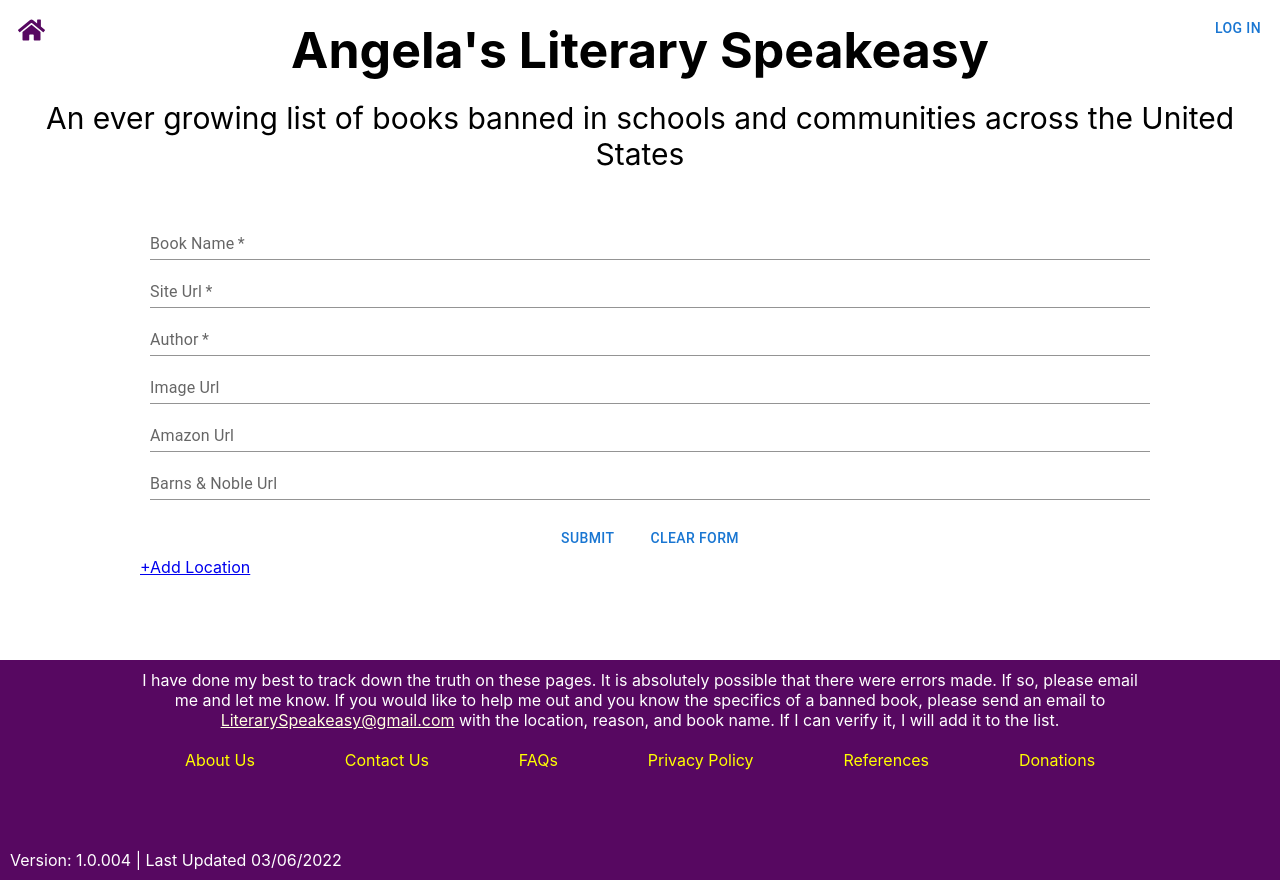
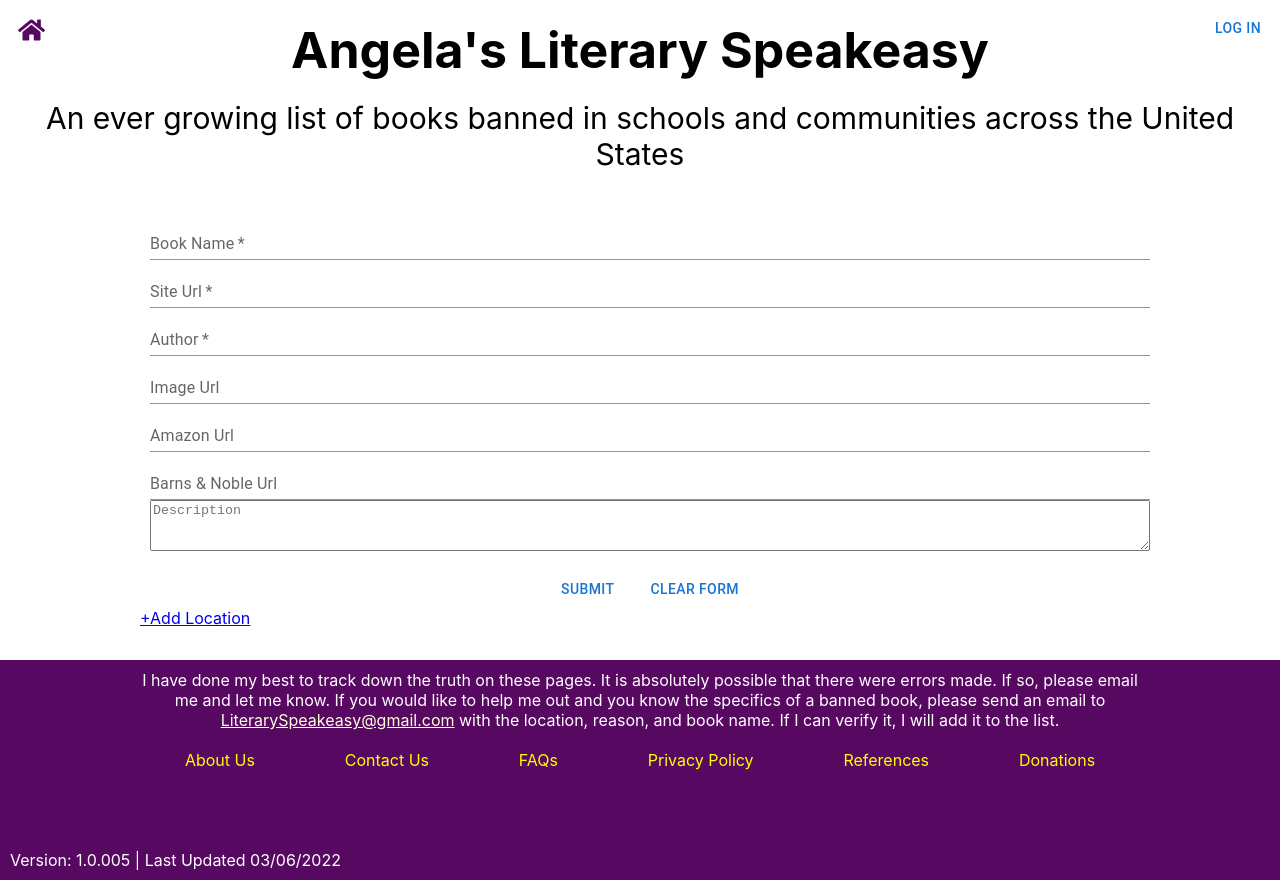
Before and after one commit to robertddobyns/AngelasLiterarySpeakeasy, a React (Create React App) app: page /addbook in a window 1280 px wide. Built offline with nearby package versions, Linux system fonts and the light colour scheme; the HTML template or start-up script is replaced by a standard one.

Commit message:
Added description in book creation

```diff
--- a/src/components/pages/addData/AddBook.js
+++ b/src/components/pages/addData/AddBook.js
@@ -1,5 +1,5 @@
 import React, {useContext, useState} from 'react';
-import {Button, styled, TextField} from '@mui/material';
+import {Button, styled, TextareaAutosize, TextField} from '@mui/material';
 import {UserContext} from "../../security/UserContext";
 import axios from "axios";
 import {Link} from "react-router-dom";
@@ -35,6 +35,7 @@ const AddBook = () => {
 	const [imageUrl, setImageUrl] = useState('');
 	const [amazon, setAmazon] = useState('');
 	const [bn, setBn] = useState('');
+	const [description, setDescription] = useState('')
 	const user = useContext(UserContext) || null;
 
 	const handleSubmit = (e) => {
@@ -46,7 +47,8 @@ const AddBook = () => {
 				author: author,
 				imageUrl: imageUrl,
 				amazon: amazon,
-				bn: bn
+				bn: bn,
+				description: description
 			}, {
 				headers: {
 					'Authorization': user.user
@@ -68,6 +70,7 @@ const AddBook = () => {
 		setAmazon('')
 		setBn('')
 		setImageUrl('')
+		setDescription('')
 	}
 
 
@@ -80,6 +83,7 @@ const AddBook = () => {
 				<TextField value={imageUrl || ''} variant={'standard'} label={'Image Url'} onChange={(e) => setImageUrl(e.target.value)}/>
 				<TextField value={amazon || ''} variant={'standard'} label={'Amazon Url'} onChange={(e) => setAmazon(e.target.value)}/>
 				<TextField value={bn || ''} variant={'standard'} label={'Barns & Noble Url'} onChange={(e) => setBn(e.target.value)}/>
+				<TextareaAutosize placeholder={'Description'} minRows={3} value={description || ''} onChange={e => setDescription(e.target.value)}/>
 				<ButtonContainer>
 					<Button type={'submit'} sx={{marginRight: '20px'}}>Submit</Button>
 					<Button onClick={handleClearForm}>Clear Form</Button>
--- a/src/config.json
+++ b/src/config.json
@@ -1,4 +1,4 @@
 {
-  "VERSION": "1.0.004",
+  "VERSION": "1.0.005",
   "PUBLISH_DATE": "03/06/2022"
 }
```
